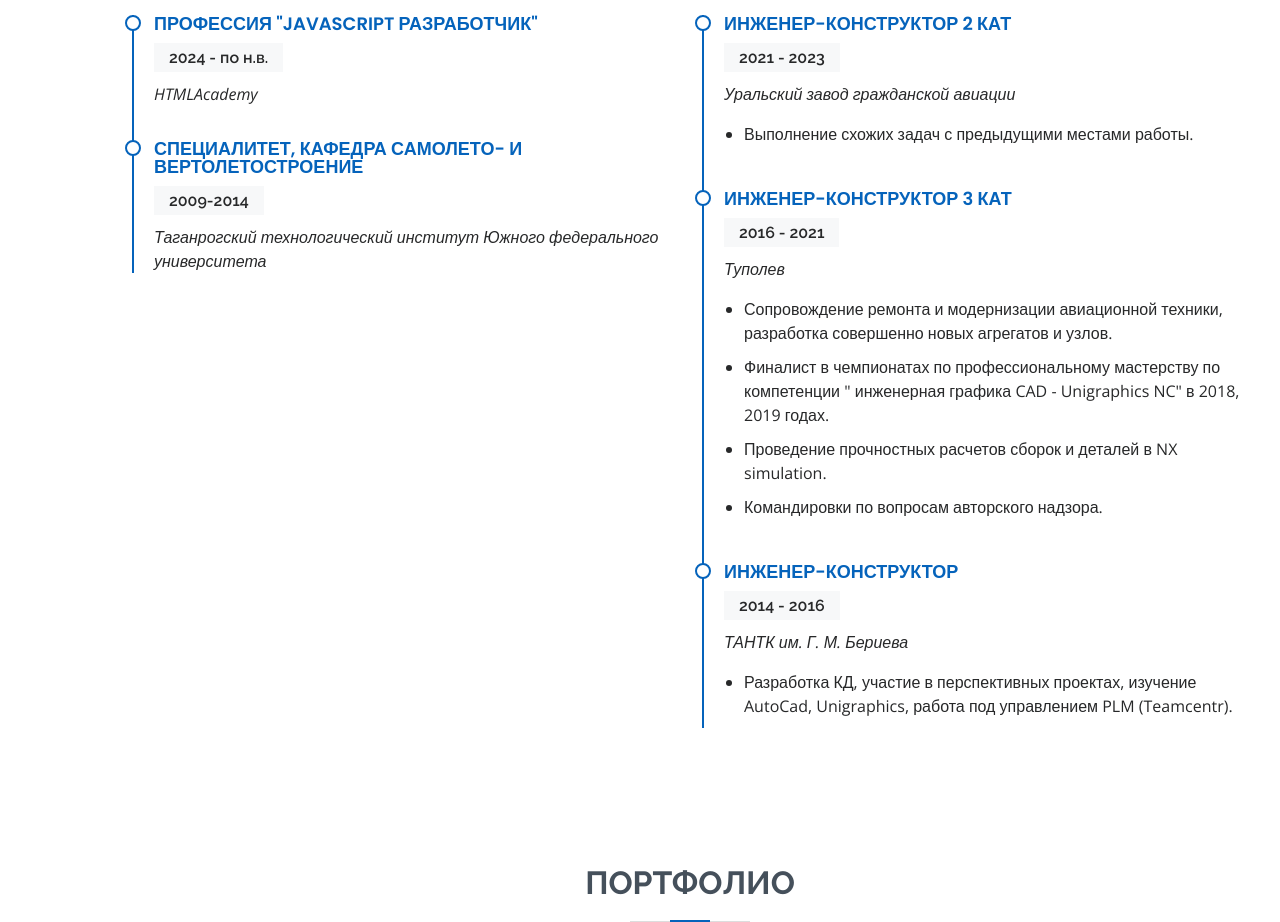
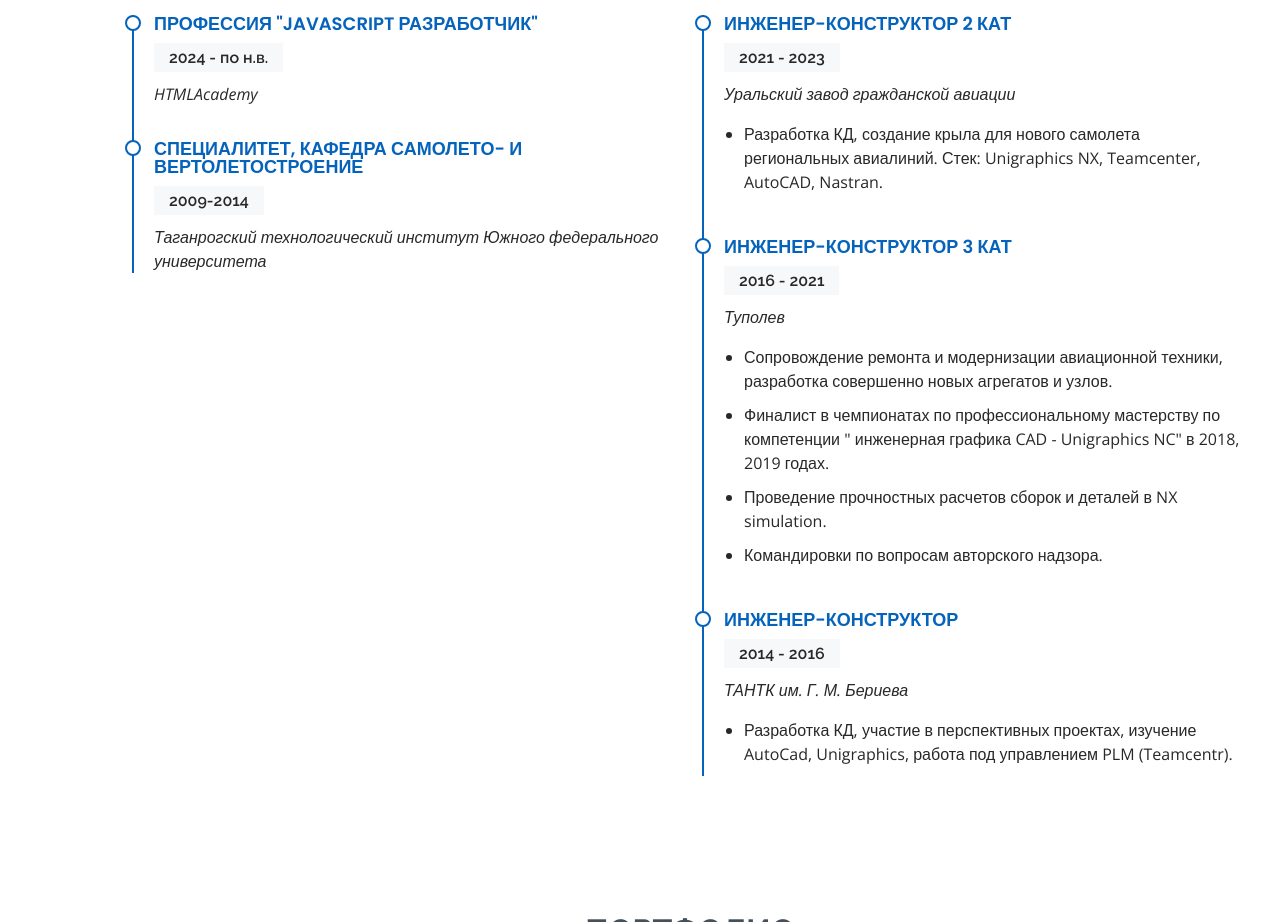
Before and after one commit to Aleksei-Kostiukov/my-resume, a website: page index.html in a window 1280 px wide. Shown: the part 2187-3109 px from the top of the page. Drawn offline with nearby package versions, Linux system fonts and the light colour scheme.

Commit message:
change UWCA description

```diff
--- a/index.html
+++ b/index.html
@@ -205,7 +205,7 @@
               <h5>2021 - 2023</h5>
               <p><em>Уральский завод гражданской авиации</em></p>
               <ul>
-                <li>Выполнение схожих задач с предыдущими местами работы.</li>
+                <li>Разработка КД, создание крыла для нового самолета региональных авиалиний. Стек: Unigraphics NX, Teamcenter, AutoCAD, Nastran.</li>
               </ul>
             </div>
             <div class="resume-item">
```
